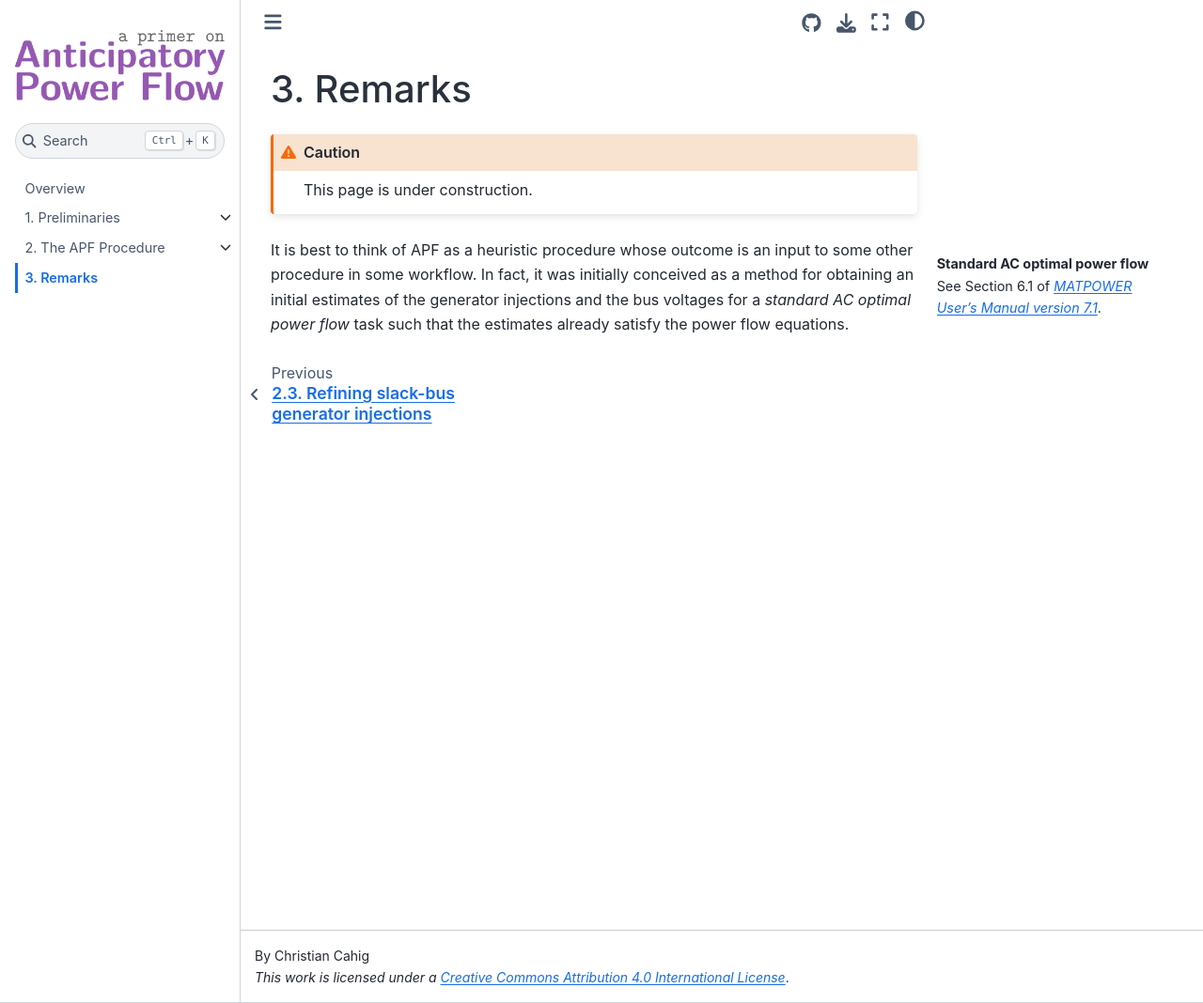
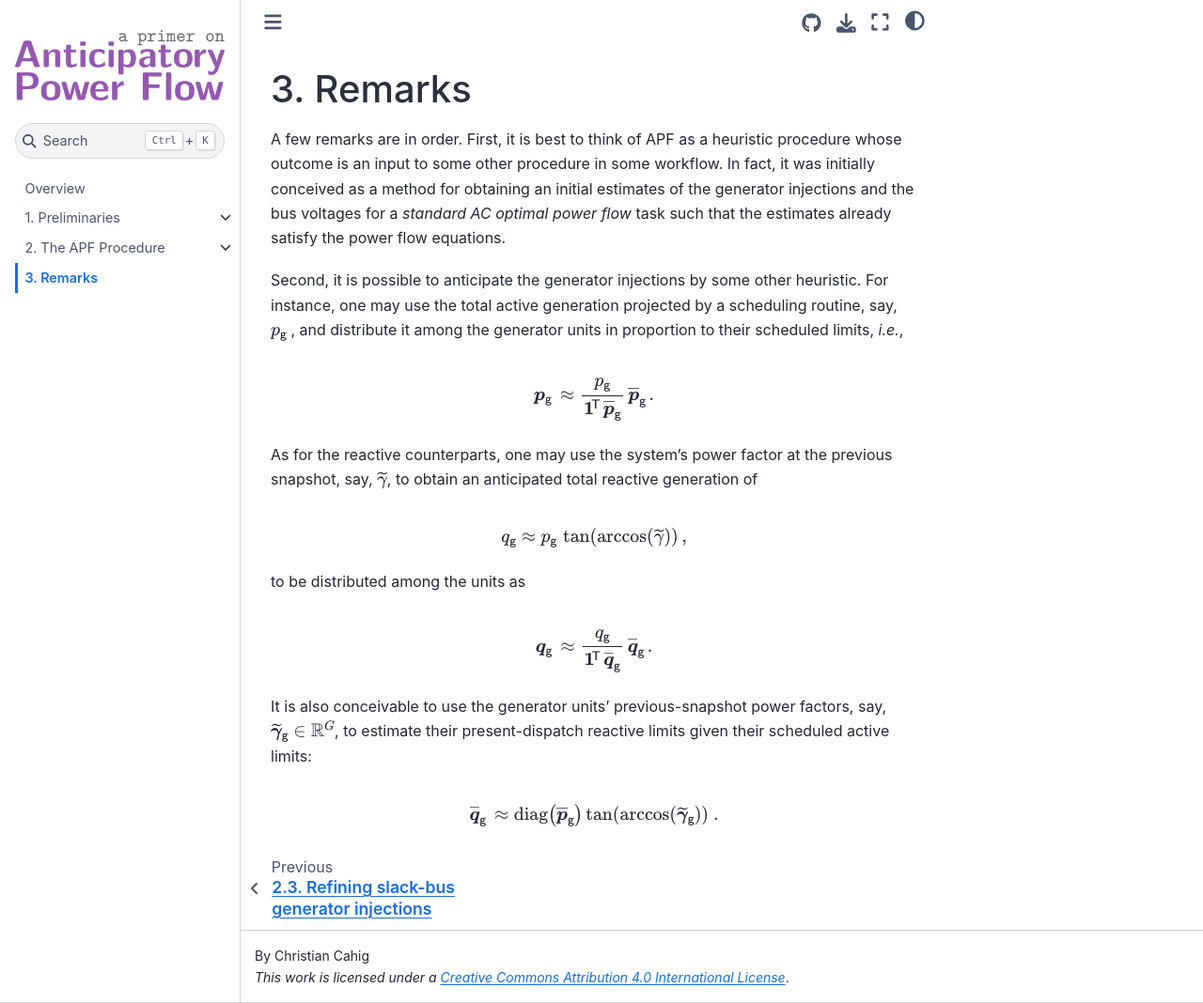
Before and after one commit to christian-cahig/apf-primer, a Jupyter Book: the page built from remarks/main.md, in a window 1280 px wide and 1068 px high. Shown: the whole window at 94% size. Built offline with Jupyter Book 1.0.4 settings and Sphinx 7.4.7 and the Sphinx Book theme 1.1.4, drawn with Linux system fonts in a browser that asks for light colours.

Commit message:
Complete chapter "Remarks"

````diff
--- a/remarks/main.md
+++ b/remarks/main.md
@@ -1,16 +1,61 @@
 (rem:main)=
 # Remarks
 
-```{caution}
-This page is under construction.
-```
-
-```{margin}
-**Standard AC optimal power flow**
-See Section 6.1 of
-[*MATPOWER User's Manual version 7.1*](https://matpower.org/docs/MATPOWER-manual-7.1.pdf).
-```
-
-It is best to think of APF as a heuristic procedure whose outcome is an input to some other procedure in some workflow.
+A few remarks are in order.
+First, it is best to think of APF as a heuristic procedure whose outcome is an input to some other procedure in some workflow.
 In fact, it was initially conceived as a method for obtaining an initial estimates of the generator injections and the bus voltages
 for a *standard AC optimal power flow* task such that the estimates already satisfy the power flow equations.
+
+Second, it is possible to anticipate the generator injections by some other heuristic.
+For instance, one may use the total active generation projected by a scheduling routine,
+say, $p_{ \mathsf{g} }$ , and distribute it among the generator units in proportion to their scheduled limits,
+*i.e.*,
+
+$$
+\boldsymbol{p}_{ \mathsf{g} }
+\, \approx
+\frac{ p_{ \mathsf{g} } }{
+    \boldsymbol{1}^{ \! \mathsf{T} } \, \overline{ \boldsymbol{p} }_{ \mathsf{g} }
+}
+\thinspace
+\overline{\boldsymbol{p}}_{ \mathsf{g} }
+\, .
+$$
+
+As for the reactive counterparts, one may use the system's power factor at the previous snapshot,
+say, $\widetilde{ \gamma }$,
+to obtain an anticipated total reactive generation of
+
+$$
+q_{ \mathsf{g} }
+\approx
+p_{ \mathsf{g} } \, \tan \! \left( \operatorname{arccos}  \! \left( \widetilde{ \gamma } \right) \right)
+\, ,
+$$
+
+to be distributed among the units as
+
+$$
+\boldsymbol{q}_{ \mathsf{g} }
+\, \approx
+\frac{ q_{ \mathsf{g} } }{
+    \boldsymbol{1}^{ \! \mathsf{T} } \, \overline{ \boldsymbol{q} }_{ \mathsf{g} }
+}
+\thinspace
+\overline{\boldsymbol{q}}_{ \mathsf{g} }
+\, .
+$$
+
+It is also conceivable to use the generator units' previous-snapshot power factors,
+say, $\widetilde{ \boldsymbol{\gamma} }_{ \mathsf{g} } \in \mathbb{R}^{ G }$,
+to estimate their present-dispatch reactive limits given their scheduled active limits:
+
+$$
+\overline{ \boldsymbol{q} }_{ \mathsf{g} }
+\, \approx
+\operatorname{diag} \! \left( \overline{ \boldsymbol{p} }_{ \mathsf{g} } \right)
+\tan \! \left( \operatorname{arccos}  \! \left(
+    \widetilde{ \boldsymbol{\gamma} }_{ \mathsf{g} }
+\right) \right)
+\, .
+$$
````
